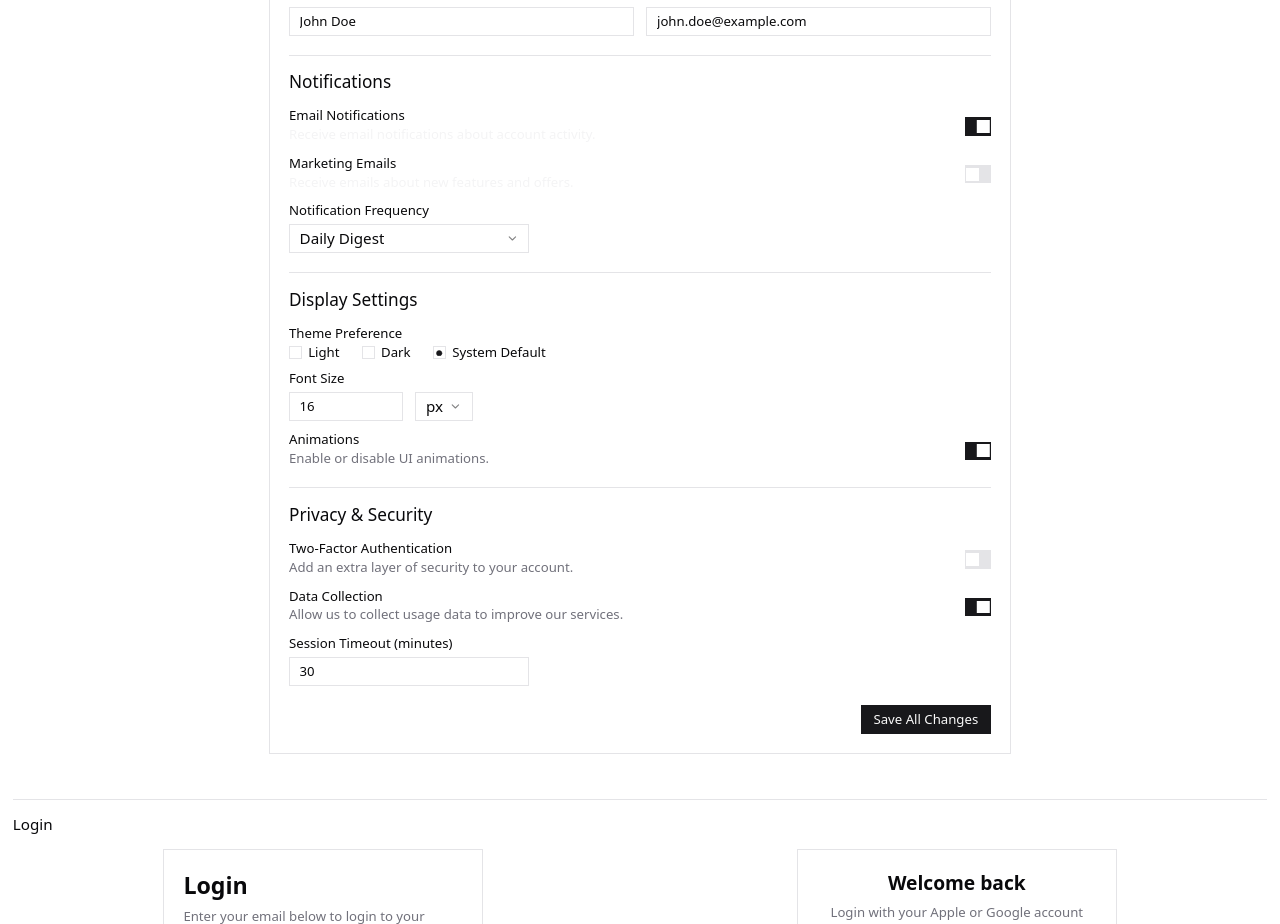
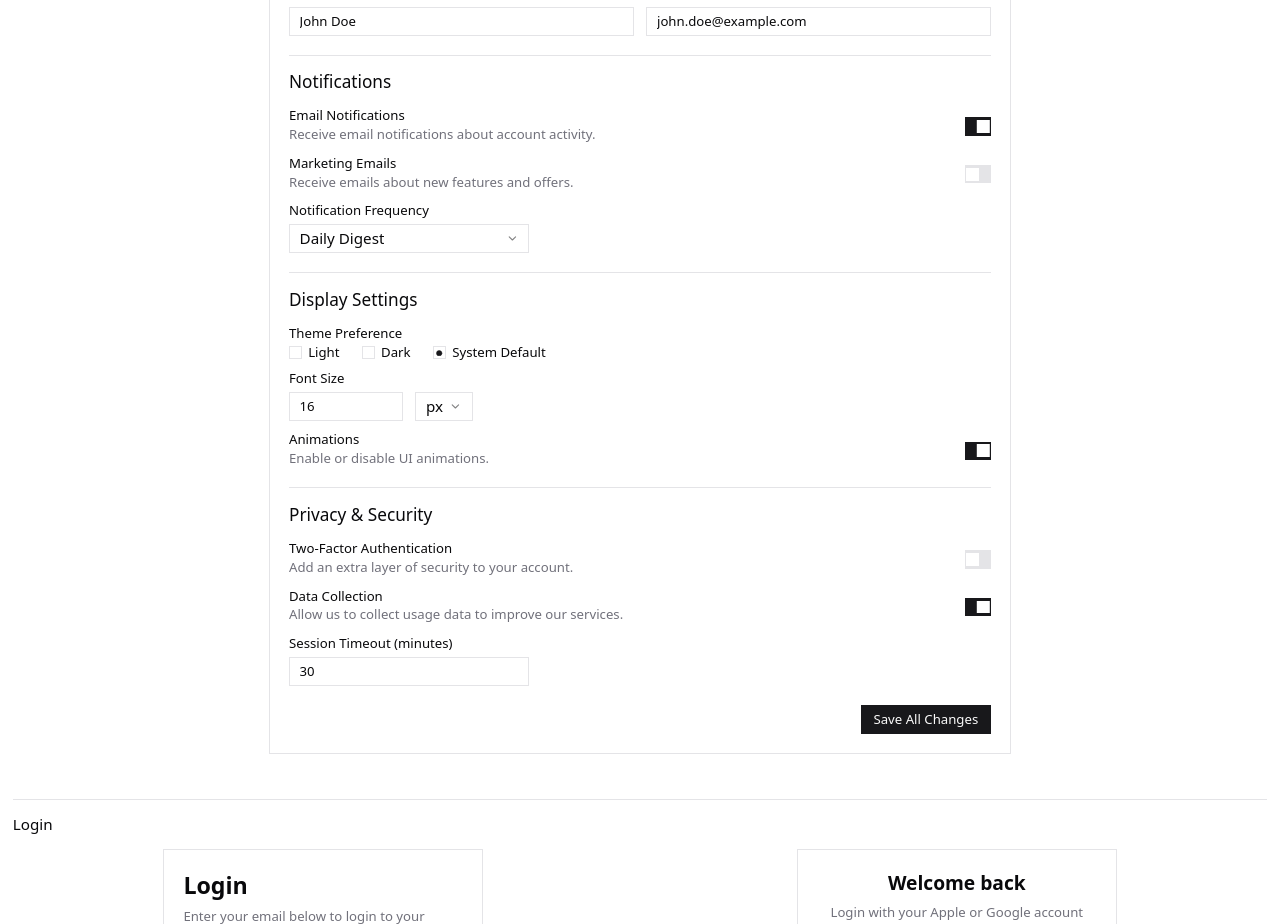
Before and after one commit to atefkbenothman/themes, a Next.js app: page / in a window 1280 px wide. Shown: the part 1840-2764 px from the top of the page. Built offline with nearby package versions, Linux system fonts and the light colour scheme; no server answers.

Commit message:
fix(general): fix settings text color

```diff
--- a/src/components/settings.tsx
+++ b/src/components/settings.tsx
@@ -116,7 +116,7 @@
             <div className="flex items-center justify-between">
               <div className="space-y-0.5">
                 <Label htmlFor="email-notifications">Email Notifications</Label>
-                <p className="text-secondary text-sm">
+                <p className="text-muted-foreground text-sm">
                   Receive email notifications about account activity.
                 </p>
               </div>
@@ -126,7 +126,7 @@
             <div className="flex items-center justify-between">
               <div className="space-y-0.5">
                 <Label htmlFor="marketing-emails">Marketing Emails</Label>
-                <p className="text-secondary text-sm">
+                <p className="text-muted-foreground text-sm">
                   Receive emails about new features and offers.
                 </p>
               </div>
```
